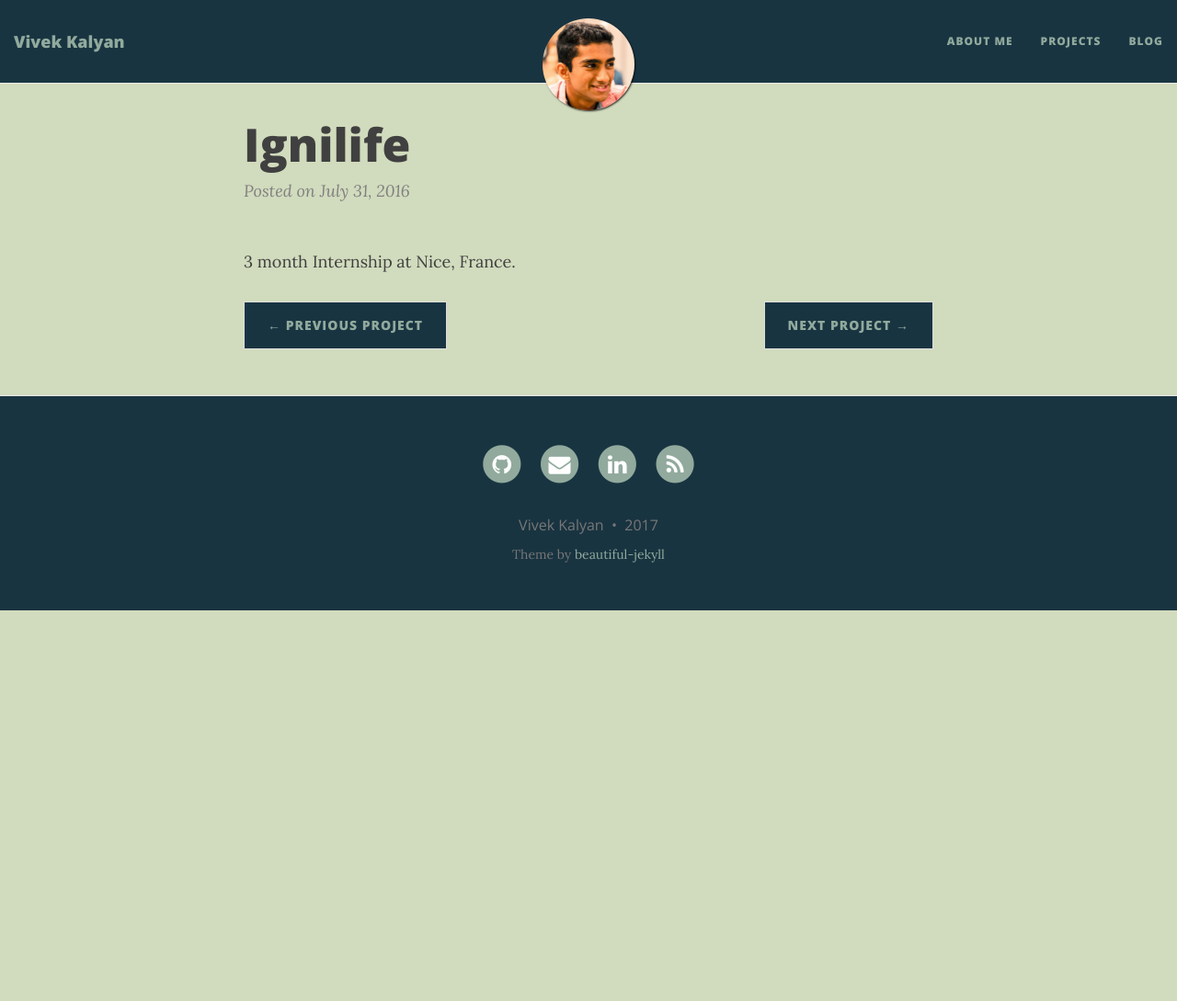
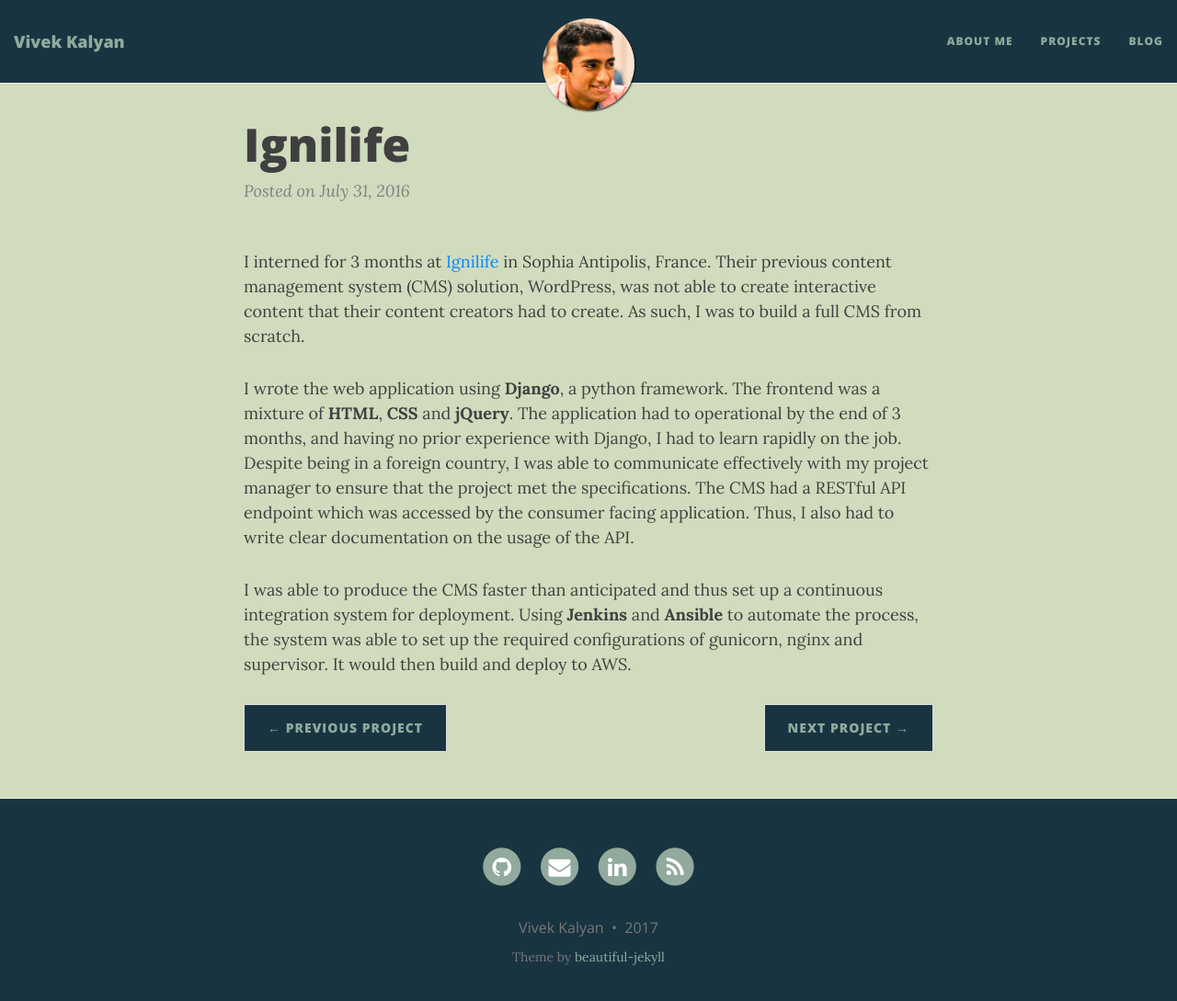
Before and after one commit to bowsplinter/bowsplinter.github.io, a Jekyll site: the page built from _projects/2016-07-31-ignilife.md, in a window 1280 px wide and 1102 px high. Shown: the top 1089 px of the window at 92% size. Built offline with Jekyll 4.4.1, drawn with Linux system fonts in a browser that asks for light colours; nearby versions of some CDN libraries.

Commit message:
Add content for ignilife page

```diff
--- a/_projects/2016-07-31-ignilife.md
+++ b/_projects/2016-07-31-ignilife.md
@@ -4,4 +4,8 @@
 card-img: /img/nicefrance.jpg
 ---
 
-3 month Internship at Nice, France.
+I interned for 3 months at [Ignilife](http://www.ignilife.com/) in Sophia Antipolis, France. Their previous content management system (CMS) solution, WordPress, was not able to create interactive content that their content creators had to create. As such, I was to build a full CMS from scratch.
+
+I wrote the web application using **Django**, a python framework. The frontend was a mixture of **HTML**, **CSS** and **jQuery**. The application had to operational by the end of 3 months, and having no prior experience with Django, I had to learn rapidly on the job. Despite being in a foreign country, I was able to communicate effectively with my project manager to ensure that the project met the specifications. The CMS had a RESTful API endpoint which was accessed by the consumer facing application. Thus, I also had to write clear documentation on the usage of the API.
+
+I was able to produce the CMS faster than anticipated and thus set up a continuous integration system for deployment. Using **Jenkins** and **Ansible** to automate the process, the system was able to set up the required configurations of gunicorn, nginx and supervisor. It would then build and deploy to AWS.
```
